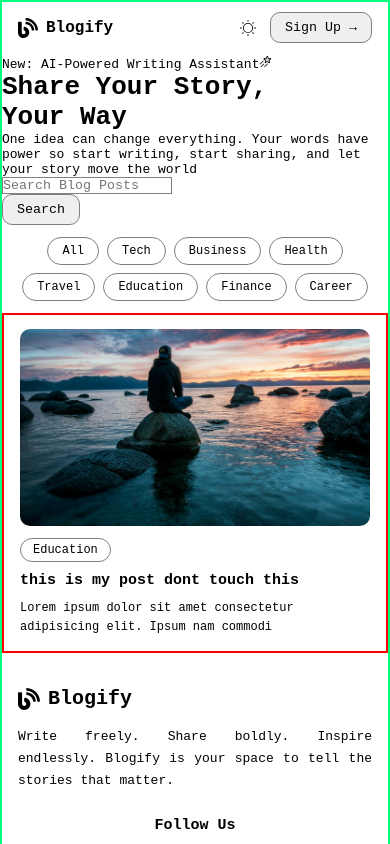
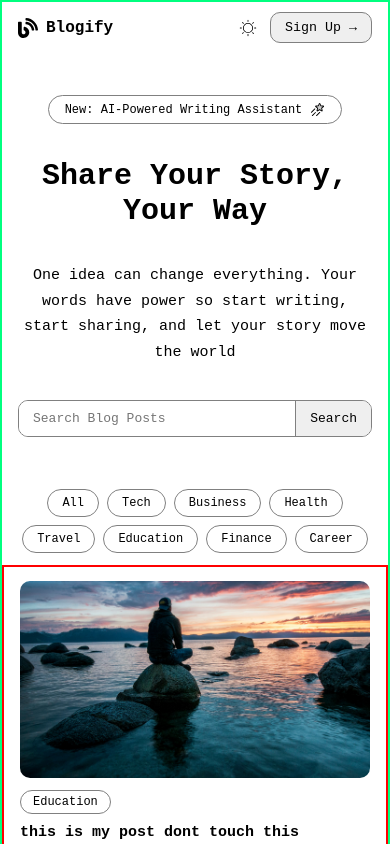
Before and after one commit to hammadgul-dev/blogify, a React app in the folder Frontend/: page / in a window 390 px wide. Shown: the top 844 px of the page. Built offline with nearby package versions, Linux system fonts and the light colour scheme; the HTML template or start-up script is replaced by a standard one.

Commit message:
fixing HeroSection alignment and media query

```diff
--- a/Frontend/src/Components Style/HeroSection.module.css
+++ b/Frontend/src/Components Style/HeroSection.module.css
@@ -1,122 +1,113 @@
-.auth-page {
-    display: flex;
-    align-items: center;
-    justify-content: center;
-    width: 100%;
-    min-height: 100vh;
-    padding: 20px;
-}
-
-.auth-card {
+.hero-section {
     display: flex;
     flex-direction: column;
     align-items: center;
-    gap: 20px;
+    justify-content: center;
+    gap: 30px;
+    padding: 80px 40px;
     width: 100%;
-    max-width: 400px;
-    padding: 36px 32px;
-    border-radius: 16px;
+    text-align: center;
+}
+
+.hero-msg {
+    display: inline-flex;
+    align-items: center;
+    justify-content: center;
+    padding: 6px 16px;
+    border-radius: 20px;
     border: 1px solid gray;
 }
 
-.auth-logo {
+.hero-msg p {
     display: flex;
     align-items: center;
     gap: 8px;
+    font-size: 13px;
 }
 
-.auth-logo svg {
-    font-size: 22px;
+.hero-msg span {
+    display: flex;
+    align-items: center;
+    font-size: 15px;
 }
 
-.auth-logo h2 {
-    font-size: 20px;
-    font-weight: 700;
+.hero-heading h1 {
+    font-size: 56px;
+    font-weight: 800;
+    line-height: 1.15;
+    max-width: 700px;
 }
 
-.auth-card h1 {
-    font-size: 22px;
-    font-weight: 800;
+.hero-subtitle {
+    font-size: 16px;
+    line-height: 1.7;
+    max-width: 520px;
 }
 
-.auth-tabs {
+.search-box {
     display: flex;
     align-items: center;
     width: 100%;
+    max-width: 500px;
+    border: 1px solid gray;
     border-radius: 10px;
-    border: 1px solid gray;
     overflow: hidden;
 }
 
-.auth-tabs button {
+.search-box input {
     flex: 1;
-    padding: 10px;
+    padding: 11px 16px;
     font-size: 14px;
-    font-weight: 600;
+    border: none;
+    min-width: 0;
+}
+
+.search-box button {
+    padding: 11px 22px;
+    font-size: 14px;
     border-radius: 0;
     border: none;
-    background: transparent;
+    border-left: 1px solid gray;
+    white-space: nowrap;
 }
 
-.auth-tabs .active-tab {
-    border-radius: 8px;
-    border: 1px solid gray;
-}
+@media (max-width: 768px) {
+    .hero-section {
+        padding: 60px 24px;
+        gap: 20px;
+    }
 
-.auth-form {
-    display: flex;
-    flex-direction: column;
-    gap: 14px;
-    width: 100%;
-}
+    .hero-heading h1 {
+        font-size: 38px;
+    }
 
-.form-group {
-    display: flex;
-    flex-direction: column;
-    gap: 6px;
-    width: 100%;
-}
+    .hero-subtitle {
+        font-size: 15px;
+        max-width: 100%;
+    }
 
-.form-group label {
-    font-size: 13px;
-    font-weight: 600;
-}
-
-.form-group input {
-    width: 100%;
-    padding: 10px 14px;
-    font-size: 14px;
-    border-radius: 8px;
-    border: 1px solid gray;
-}
-
-.submit-btn {
-    width: 100%;
-    padding: 11px;
-    font-size: 15px;
-    font-weight: 700;
-    border-radius: 10px;
-    border: 1px solid gray;
-    margin-top: 2px;
+    .search-box {
+        max-width: 100%;
+    }
 }
 
 @media (max-width: 480px) {
-    .auth-card {
-        padding: 28px 18px;
-        gap: 16px;
+    .hero-section {
+        padding: 40px 16px;
+        gap: 35px;
     }
 
-    .auth-card h1 {
-        font-size: 20px;
+    .hero-heading h1 {
+        font-size: 30px;
     }
 
-    .form-group input {
-        padding: 9px 12px;
-        font-size: 16px;
+    .hero-msg p {
+        font-size: 12px;
     }
 
-    .submit-btn {
-        padding: 10px;
-        font-size: 14px;
+    .search-box input,
+    .search-box button {
+        padding: 10px 14px;
+        font-size: 13px;
     }
 }
```
